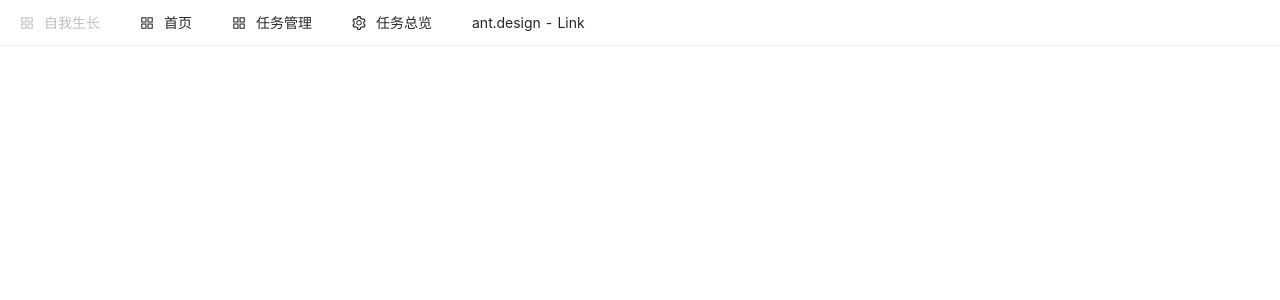
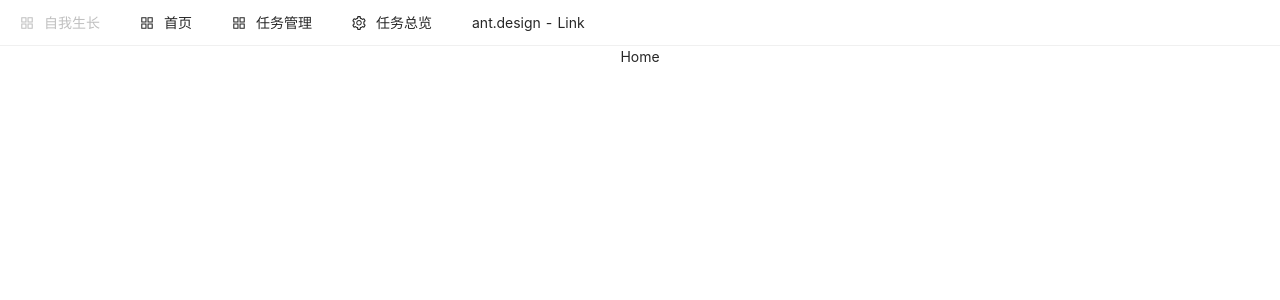
Before and after one commit to freedom-xiao007/self-growth-react-web, a React (Create React App) app: page /home in a window 1280 px wide. Shown: the top 300 px of the page. Built offline with nearby package versions, Linux system fonts and the light colour scheme.

Commit message:
样式调整

```diff
--- a/src/App.js
+++ b/src/App.js
@@ -5,12 +5,14 @@ import {Route, Router} from "react-router";
 import Nav from "./component/Nav";
 import history from './route/History'
 import {Task} from "./component/task/Task";
+import {Home} from "./component/Home";
 
 const App = () => (
     <div className="App">
+        <Nav/>
         <Router history={history}>
             <Route exact path="/" component={Login} />
-            <Route exact path="/home" component={Nav} />
+            <Route exact path="/home" component={Home} />
             <Route exact path="/task" component={Task} />
         </Router>
     </div>
--- /dev/null
+++ b/src/component/Home.js
@@ -0,0 +1,9 @@
+import React from 'react';
+
+export class Home extends React.Component {
+    render() {
+        return (
+            <div>Home</div>
+        );
+    }
+}
--- a/src/component/Nav.js
+++ b/src/component/Nav.js
@@ -14,6 +14,8 @@ export class Nav extends React.Component {
         this.setState({ current: e.key });
         if (e.key === "task") {
             this.props.history.push("/task");
+        } else if (e.key === "home") {
+            this.props.history.push("/home");
         }
     };
 
@@ -24,7 +26,7 @@ export class Nav extends React.Component {
                 <Menu.Item key="app" disabled icon={<AppstoreOutlined />}>
                     自我生长
                 </Menu.Item>
-                <Menu.Item key="test" icon={<AppstoreOutlined />}>
+                <Menu.Item key="home" icon={<AppstoreOutlined />}>
                     首页
                 </Menu.Item>
                 <Menu.Item key="task" icon={<AppstoreOutlined />}>
--- a/src/component/task/AddGroupDialog.js
+++ b/src/component/task/AddGroupDialog.js
@@ -20,7 +20,7 @@ const AddGroupDialog = () => {
 
     return (
         <>
-            <Button type="primary" icon={<PlusOutlined />} size="small" onClick={showModal}>
+            <Button type="primary" icon={<PlusOutlined />} size="large" onClick={showModal}>
                 增加分组
             </Button>
 
--- a/src/component/task/Task.js
+++ b/src/component/task/Task.js
@@ -5,7 +5,6 @@ import TaskDetail from "./TaskDetail";
 import "../../api/taskRequest"
 import {getTaskListByGroup} from "../../api/taskRequest";
 import AddGroupDialog from "./AddGroupDialog";
-import Nav from "../Nav";
 
 export class Task extends React.Component {
     constructor(props) {
@@ -42,9 +41,7 @@ export class Task extends React.Component {
 
     render() {
         return (
-            <>
-                <Nav/>
-
+            <div align="left">
                 <AddGroupDialog/>
 
                 <List
@@ -63,7 +60,7 @@ export class Task extends React.Component {
                         />
                     </List.Item>}
                 />
-            </>
+            </div>
 
         );
     }
--- a/src/component/task/TaskDetail.js
+++ b/src/component/task/TaskDetail.js
@@ -1,6 +1,6 @@
 import React from "react";
-import {DeleteOutlined} from "@ant-design/icons";
-import {Button} from "antd";
+import {CheckOutlined, DeleteOutlined} from "@ant-design/icons";
+import {Button, Space} from "antd";
 import {completeTaskById, deleteTaskById} from "../../api/taskRequest";
 
 export class TaskLabel extends React.Component {
@@ -46,18 +46,22 @@ export class TaskLabel extends React.Component {
 
         return (
             <div>
+                <Space>
                     <label>名称：{name}</label>
                     <label>详情：{description}</label>
                     <label>周期：{cycle}</label>
                     <label>标签：{label}</label>
                     <label>学习类型：{learnType}</label>
                     <label>是否完成：{isComplete}</label>
-                <Button type="primary" icon={<DeleteOutlined />} size="small" onClick={completeTask}>
+
+                    <Button type="primary" icon={<CheckOutlined />} size="small" onClick={completeTask}>
                         完成
                     </Button>
+
                     <Button type="primary" icon={<DeleteOutlined />} size="small" onClick={deleteTask}>
                         删除
                     </Button>
+                </Space>
             </div>
         );
     }
--- a/src/component/task/TaskGroupListView.js
+++ b/src/component/task/TaskGroupListView.js
@@ -1,5 +1,5 @@
 import React from "react";
-import {Button} from "antd";
+import {Button, Space} from "antd";
 import {DeleteOutlined, PlusOutlined} from "@ant-design/icons";
 import {AddTaskDialog} from "./AddTaskDialog";
 import {deleteTaskGroupByName} from "../../api/taskRequest";
@@ -20,12 +20,14 @@ export class TaskGroupListView extends React.Component {
         }
 
         return (
-            <div>
-                <label>分组名称：{groupName}</label>
-                <AddTaskDialog value={groupName}/>
-                <Button type="primary" icon={<DeleteOutlined />} size={size} onClick={deleteGroup}>
-                    删除分组
-                </Button>
+            <div align="left">
+                <Space>
+                    <label>分组名称：{groupName}</label>
+                    <AddTaskDialog value={groupName}/>
+                    <Button type="primary" icon={<DeleteOutlined />} size={size} onClick={deleteGroup}>
+                        删除分组
+                    </Button>
+                </Space>
             </div>
         );
     }
```
Lines whose indentation alone changed are shown as unchanged.
